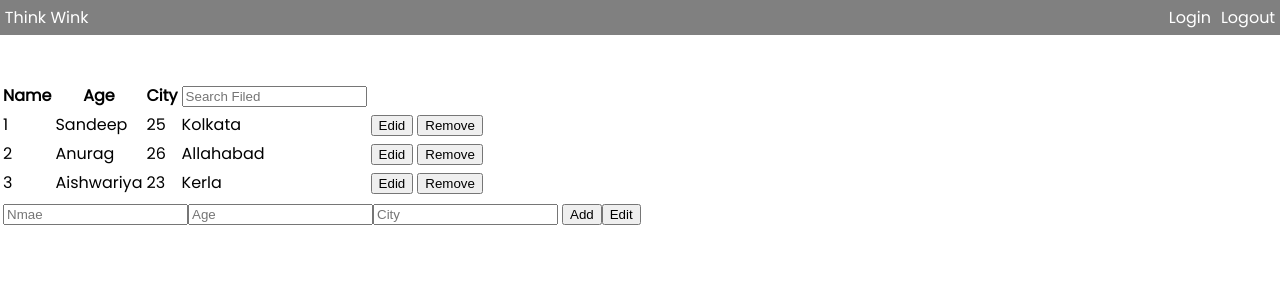
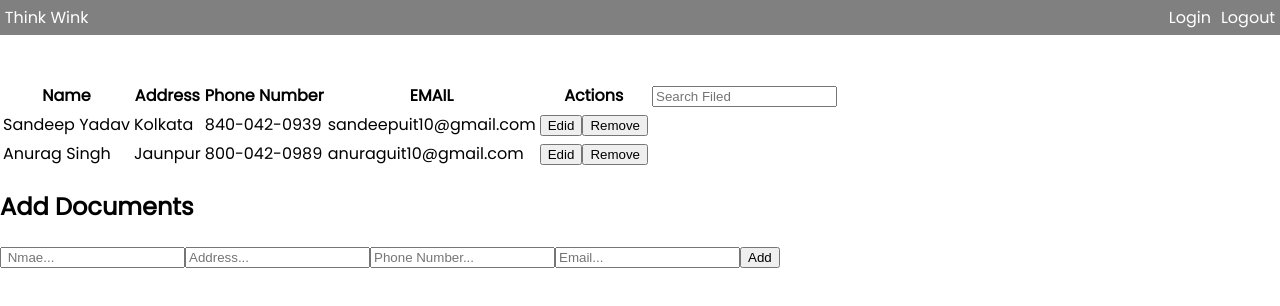
Before and after one commit to SandeepYadav9/Thinkwik-Practical-Task, a React (Create React App) app: page / in a window 1280 px wide. Shown: the top 306 px of the page. Built offline with nearby package versions, Linux system fonts and the light colour scheme.

Commit message:
EDIT ABLE FORM

```diff
--- /dev/null
+++ b/src/Data/document.json
@@ -0,0 +1,16 @@
+[
+    {
+        "id":1,
+        "fullName":"Sandeep Yadav",
+        "address":"Kolkata",
+        "phoneNumber":"840-042-0939",
+        "email":"sandeepuit10@gmail.com"
+    },
+    {
+        "id":2,
+        "fullName":"Anurag Singh",
+        "address":"Jaunpur ",
+        "phoneNumber":"800-042-0989",
+        "email":"anuraguit10@gmail.com"
+    }
+]
--- a/src/Pages/Home.js
+++ b/src/Pages/Home.js
@@ -1,71 +1,107 @@
-import React from "react";
+import React, { useState } from "react";
 import "./Home.css";
+import documents from "../Data/document.json";
+import ReadOnlyDocument from "../components/Document/ReadOnlyDocument";
+import { nanoid } from "nanoid";
+import EditDocument from "../components/Document/EditDocument";
 const Home = () => {
+  const [documentDatas, setDocumentDatas] = useState(documents);
+  const [editId, setEditId] = useState(null);
+  const [formValidation, setFormValidatation] = useState({
+    fullName: "",
+    address: "",
+    phoneNumber: "",
+    email: "",
+  });
+
+  const onChangeValidationForm = (e) => {
+    let fildedName = e.target.name;
+    let filedValue = e.target.value;
+    let newFormData = { ...formValidation };
+    newFormData[fildedName] = filedValue;
+    setFormValidatation(newFormData);
+  };
+
+const submitFormData = (e)=>{
+    e.preventDefault()
+    let newFormData ={
+        id: nanoid(),
+        fullName: formValidation.fullName,
+        address: formValidation.address,
+        phoneNumber:formValidation.phoneNumber,
+        email: formValidation.email
+    }
+
+    setDocumentDatas([...documentDatas, newFormData])
+}
+
+const editDocumentInput=(e, document)=>{
+    e.preventDefault()
+    setEditId(document.id)
+}
   return (
     <div className="home-container">
-          {/* <-----------------------------------Table Filed------------------------------------> */}
+      {/* <-----------------------------------Table Filed------------------------------------> */}
       <table>
         <thead>
           <tr>
             <th>Name</th>
-            <th>Age</th>
-            <th>City</th>
+            <th>Address</th>
+            <th>Phone Number</th>
+            <th>EMAIL</th>
+            <th>Actions </th>
             <th>
-                <input type="text" placeholder="Search Filed" />
+              <input type="text" placeholder="Search Filed" />
             </th>
           </tr>
         </thead>
         <tbody>
-          <tr>
-            <td>1</td>
-            <td>Sandeep</td>
-            <td>25</td>
-            <td>Kolkata</td>
-            <td>
-              <button>Edid</button>
-            </td>
-            <td>
-              <button>Remove</button>
-            </td>
-          </tr>
-          <tr>
-            <td>2</td>
-            <td>Anurag</td>
-            <td>26</td>
-            <td>Allahabad</td>
-            <td>
-              <button>Edid</button>
-            </td>
-            <td>
-              <button>Remove</button>
-            </td>
-          </tr>
-          <tr>
-            <td>3</td>
-            <td>Aishwariya</td>
-            <td>23</td>
-            <td>Kerla</td>
-            <td>
-              <button>Edid</button>
-            </td>
-            <td>
-              <button>Remove</button>
-            </td>
-          </tr>
+          {documentDatas.map((document) => {
+            return(
+            <>
+            {editId === document.id ? <EditDocument/> : <ReadOnlyDocument editDocumentInput={editDocumentInput} document={document}/> }
+
+            </>
+          )})}
         </tbody>
       </table>
-     {/* <-----------------------------------Table Input Document Filed------------------------------------> */}
-    <table>
-        <td>
-            <input type="text" placeholder="Nmae" />
-            <input type="text" placeholder="Age" />
-            <input type="text" placeholder="City" />
-        </td>
-        <td>
-            <button>Add</button>
-            <button>Edit</button>
-        </td>
-    </table>
+      {/* <-----------------------------------Table Input Document Filed------------------------------------> */}
+      <h2>Add Documents</h2>
+      <form onSubmit={submitFormData}>
+        <input
+          type="text"
+          value={formValidation.fullName}
+          onChange={onChangeValidationForm}
+          name="fullName"
+          required
+          placeholder=" Nmae..."
+        />
+        <input
+          type="text"
+          value={formValidation.address}
+          onChange={onChangeValidationForm}
+          name="address"
+          required
+          placeholder="Address..."
+        />
+        <input
+          type="text"
+          value={formValidation.phoneNumber}
+          onChange={onChangeValidationForm}
+          name="phoneNumber"
+          required
+          placeholder="Phone Number..."
+        />
+        <input
+          type="email"
+          value={formValidation.email}
+          onChange={onChangeValidationForm}
+          name="email"
+          required
+          placeholder="Email..."
+        />
+        <button type="submit">Add</button>
+      </form>
     </div>
   );
 };
--- /dev/null
+++ b/src/components/Document/EditDocument.js
@@ -0,0 +1,26 @@
+import React from 'react'
+
+const EditDocument = () => {
+  return (
+    <tr>
+       <td>
+        <input type="text" required placeholder='Full Name' />
+       </td>
+       <td>
+        <input type="text" required  placeholder='Address'/>
+       </td>
+       <td>
+        <input type="text" required placeholder='PhoneNumber'/>
+       </td>
+       <td>
+        <input type="text" required placeholder='Email '/>
+       </td>
+       <td>
+        <button>Save</button>
+        <button>Cancel</button>
+       </td>
+    </tr>
+  )
+}
+
+export default EditDocument
--- /dev/null
+++ b/src/components/Document/ReadOnlyDocument.js
@@ -0,0 +1,18 @@
+import React from 'react'
+
+const ReadOnlyDocument = ({document, editDocumentInput}) => {
+  return (
+    <tr>
+    <td>{document.fullName}</td>
+    <td>{document.address}</td>
+    <td>{document.phoneNumber}</td>
+    <td>{document.email}</td>
+    <td>
+      <button onClick={(e)=>editDocumentInput(e, document)}>Edid</button>
+      <button>Remove</button>
+    </td>
+  </tr>
+  )
+}
+
+export default ReadOnlyDocument
```
